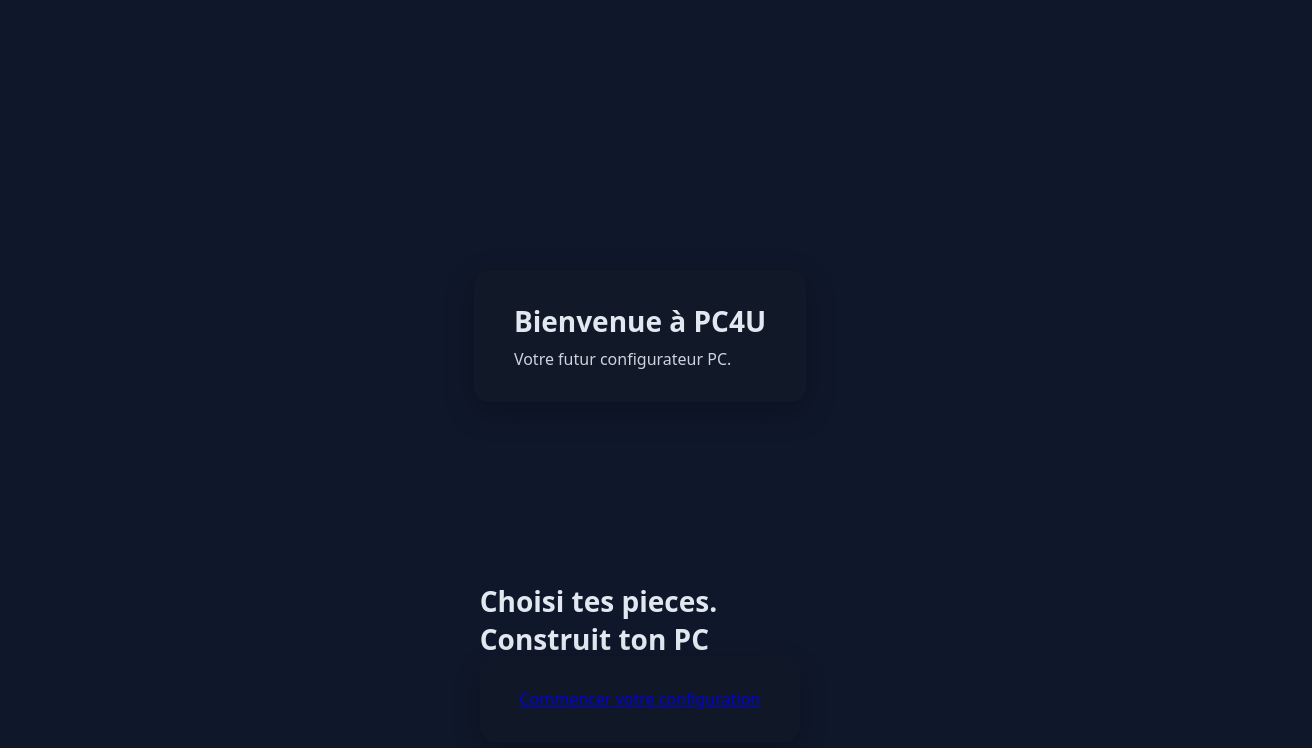
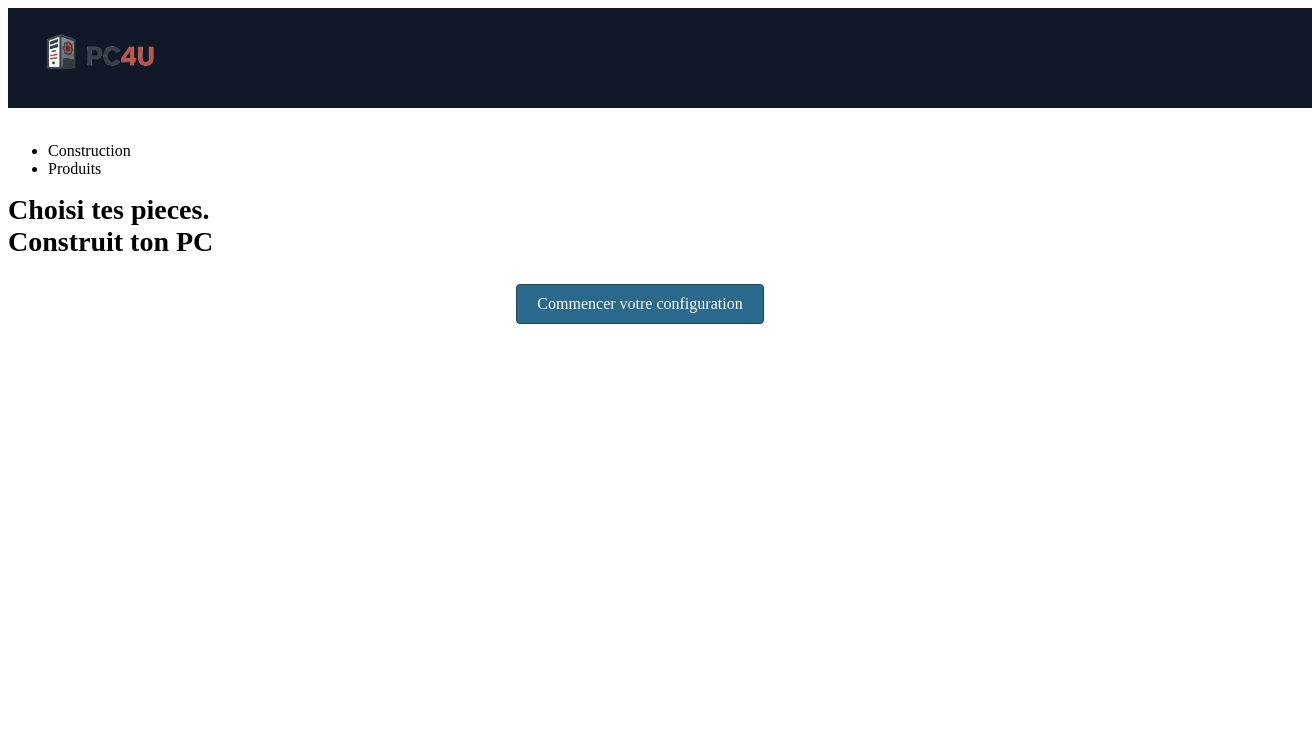
Before and after one commit to PascalRoyer/PC-4-You, a plain HTML site: page src/index.html in a window 1280 px wide. Shown: the whole page, 1312 px wide, since content can reach past the window. Drawn offline with Linux system fonts and the light colour scheme.

Commit message:
Page d'accueil (feat)

```diff
--- a/src/index.html
+++ b/src/index.html
@@ -8,27 +8,18 @@
   </head>
 
 
+  <body>
+    <header>
+  <a href="index.html">
+  <img src="assets/img/logo.png" alt="logo" title="Accueil">
+  </a>
+  </header>
+<br>
+<ul>
+  <li> <a href="build.html"></a>Construction </li>
+  <li>Produits</li>
+</ul>
 
-
-
-
-
-  <a href="index.html">
-
-  </a>
-
-
-
-</header>
-
-
-
-  <body>
-    <div class="card">
-      <h1>Bienvenue à PC4U</h1>
-      <p>Votre futur configurateur PC.</p>
-    </div>
-  </body>
 
   <article>
 
@@ -36,7 +27,7 @@
     <br>
 
 
-    <p><a class="card" href="build.html">
+    <p><a class="btn" href="build.html">
 
       Commencer votre configuration
     </a></p>
--- a/style/style.css
+++ b/style/style.css
@@ -1,9 +1,47 @@
 
 
 
+/* Style de lentete */
+header {
+  background-color: #111827;
+  width: 100%;
+  height: 60px;
+  max-width: 1600px;
+  margin: 0 auto;
+  /* Centrer l'entête sur la page */
+  padding: 20px;
+  /* Espacement intérieur de l'entête */
+  display: flex;
+  justify-content: space-between;
+  /* Aligner les éléments de l'entête à l'extrémité de chaque côté */
+  align-items: center;
+  /* Centrer verticalemnt les éléments de l'entête */
+  border-bottom: 1px;
+  border-bottom-color: 0b2d3d;
+
+}
+
+/* Style du logo */
+header img {
+  margin-right: 20px;
+
+  max-height: 60px;
+}
 
 
-body {
+.btn {
+  display: inline-block;
+  padding: 10px 20px;
+  background-color: #14597f;
+  border: 1px solid #0b2d3d;
+  border-radius: 4px;
+  color: white;
+  transition: background-color 0.2s ease-out;
+  text-decoration: none;
+}
+
+
+footer {
   margin: 0;
   min-height: 100dvh;
   display: grid;
@@ -27,6 +65,7 @@ h1 {
 
 p {
   margin: 0;
+  text-align: center;
   font-size: 16px;
   opacity: .9;
 }
```
Also changed, not shown: src/build.html (+10 -8 lines), src/assets/img/logo.png (added), src/assets/img/logo2.png (added), src/assets/img/pc4u.png (added).
